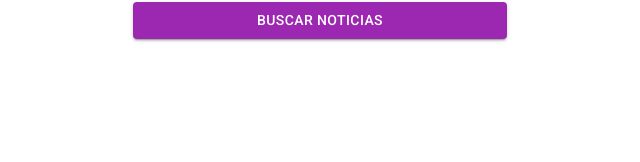
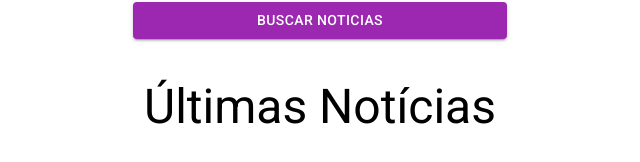
Before and after one commit to jocnn/noticias_categorias, a React (Vite) app: page / in a window 1280 px wide. Shown: the part 206-368 px from the top of the page, without its empty margins (320-960 px from the left). Built offline with nearby package versions, Linux system fonts and the light colour scheme; no server answers.

Commit message:
mostrando noticias

```diff
--- a/src/App.jsx
+++ b/src/App.jsx
@@ -2,6 +2,7 @@ import { Container, Grid, Typography } from '@mui/material';
 
 import Formulario from './components/Formulario';
 import { NoticiasProvider } from './context/NoticiasProvider';
+import ListadoNoticias from './components/ListadoNoticias';
 
 function App() {
 
@@ -30,6 +31,8 @@ function App() {
             <Formulario />
           </Grid>
         </Grid>
+
+        <ListadoNoticias />
       </Container>
     </NoticiasProvider>
   )
```
